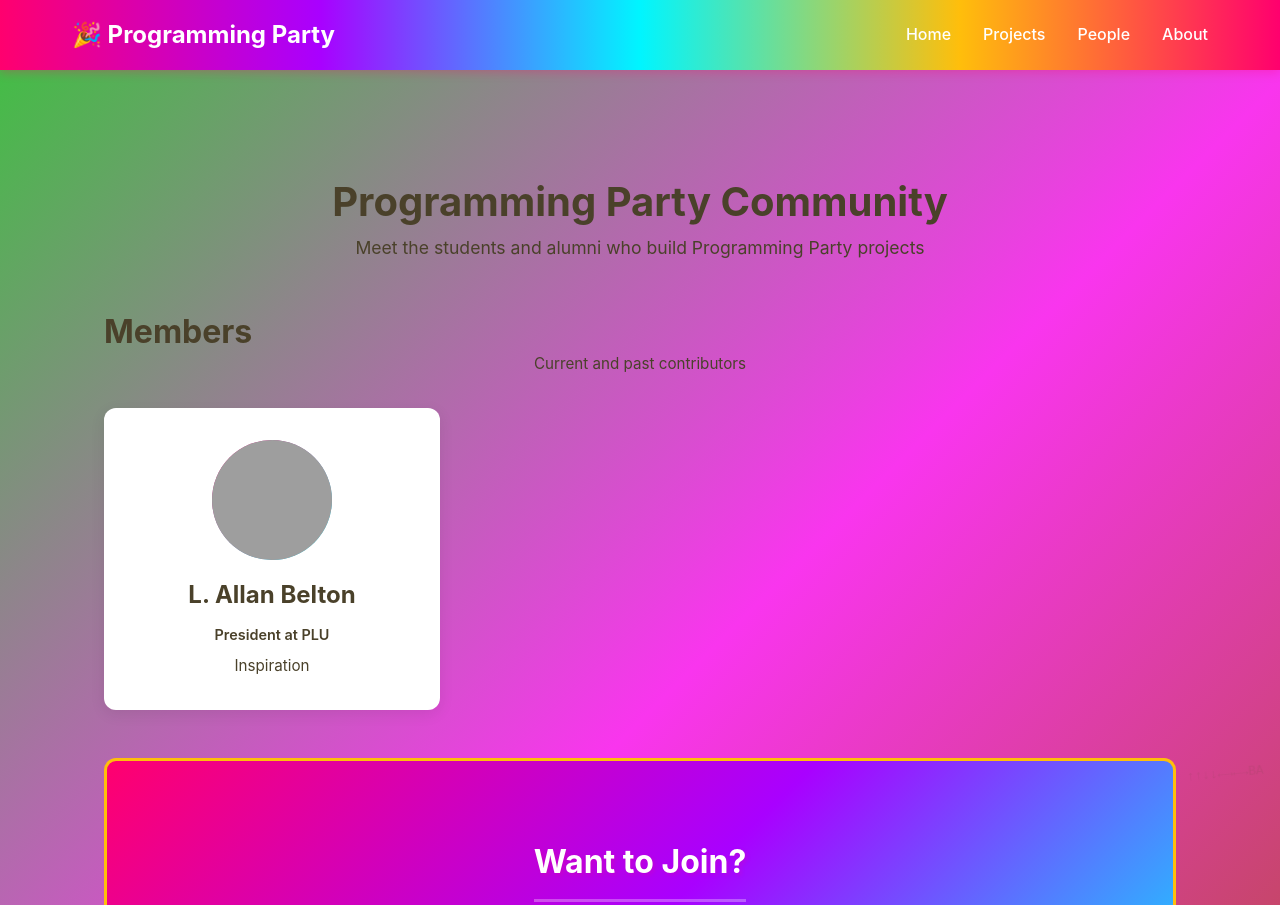
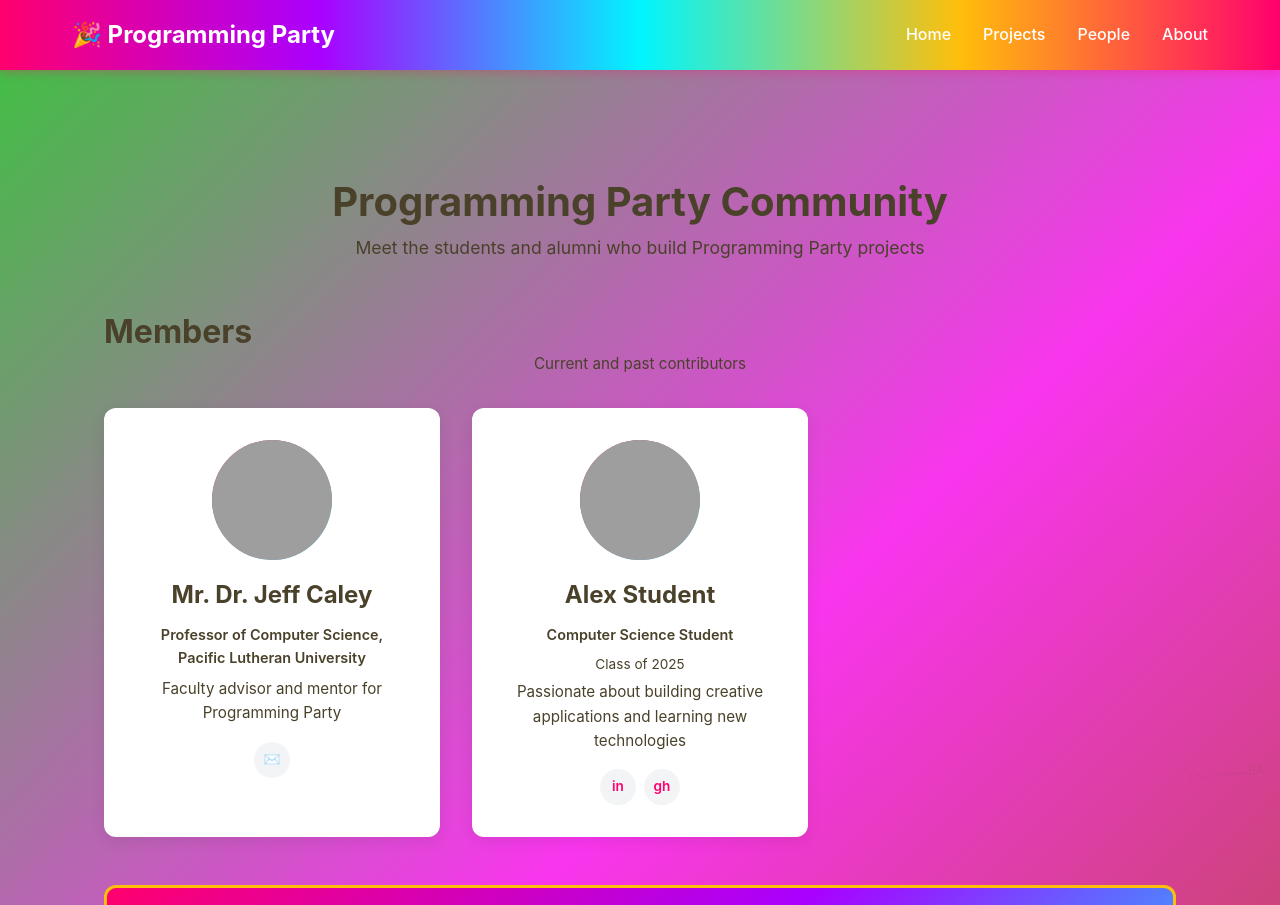
Before and after one commit to PLU-Programming-Party/programming-party-website, an Eleventy site: page src/pages/people.njk in a window 1280 px wide. Shown: the top 905 px of the page. Built offline with nearby package versions, Linux system fonts and the light colour scheme; Eleventy itself is replaced by a stand-in of ours; files that its build step writes are made by us from their sources; grey boxes are pictures that could not be loaded.

Commit message:
Student request: 🚀 Hi robot! You accidentally deleted this entry in data/people.json:
{
    "id": "jeff-caley",
    "name": "Mr. Dr. Jeff Caley",
    "role": "Professor of Computer Science, Pacific Lutheran University",
    "bio": "Faculty advisor and mentor for Programming Party",
    "graduationYear": null,
    "links": {
      "linkedin": null,
      "github": null,
      "website": "mailto:caleyjb@plu.edu"
    }
  },

please add it back in. Also there should be images for people on the people page, given by a link, so please add this link https://www.plu.edu/computer-science/wp-content/uploads/sites/551/2020/03/jeff-caley.jpg to the Mr. Dr. Jeff Caley entry and get the image working for every other person too.

Clarifications provided:
1. data/people.json is in there, please look again.
2. no, the only other entry there has an image URL already - the problem is that the pictures aren't displaying on the website, so something is wrong with the logic for photos

```diff
--- a/src/_data/people.json
+++ b/src/_data/people.json
@@ -1,14 +1,28 @@
 [
   {
-    "name": "L. Allan Belton",
-    "role": "President at PLU",
-    "bio": "Inspiration",
+    "id": "jeff-caley",
+    "name": "Mr. Dr. Jeff Caley",
+    "role": "Professor of Computer Science, Pacific Lutheran University",
+    "bio": "Faculty advisor and mentor for Programming Party",
     "graduationYear": null,
+    "image": "https://www.plu.edu/computer-science/wp-content/uploads/sites/551/2020/03/jeff-caley.jpg",
     "links": {
       "linkedin": null,
       "github": null,
+      "website": "mailto:caleyjb@plu.edu"
+    }
+  },
+  {
+    "id": "student-example",
+    "name": "Alex Student",
+    "role": "Computer Science Student",
+    "bio": "Passionate about building creative applications and learning new technologies",
+    "graduationYear": 2025,
+    "image": "https://picsum.photos/200/200?random=1",
+    "links": {
+      "linkedin": "https://linkedin.com/in/alexstudent",
+      "github": "https://github.com/alexstudent",
       "website": null
-    },
-    "image": "https://www.plu.edu/resolute/spring-2019/wp-content/uploads/sites/31/2018/05/allan-belton-wall-1170x658.jpg"
+    }
   }
 ]
--- a/src/pages/people.njk
+++ b/src/pages/people.njk
@@ -9,7 +9,7 @@ templateEngine: njk
     <h1>Programming Party Community</h1>
     <p class="intro">Meet the students and alumni who build Programming Party projects</p>
 
-    {% set people = collections.people %}
+    {% set people = people %}
 
     <h2>Members</h2>
     <p class="section-subtitle">Current and past contributors</p>
```
